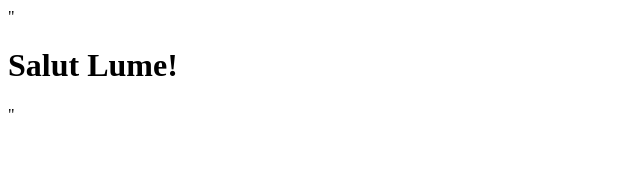
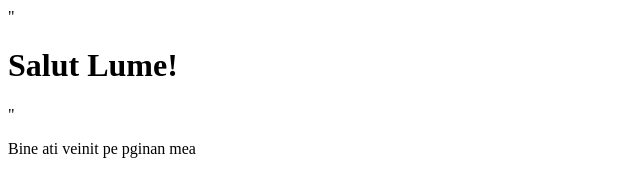
Before and after one commit to Buta888/Proiect-Web-Git-L2, a plain HTML site: page index.html in a window 1280 px wide. Shown: the whole page, without its empty margins (0-640 px from the left). Drawn offline with Linux system fonts and the light colour scheme.

Commit message:
Adauga un paragraf

```diff
--- a/index.html
+++ b/index.html
@@ -1 +1,2 @@
 "<h1>Salut Lume!</h1>"
+<p>Bine ati veinit pe pginan mea</p>
```
